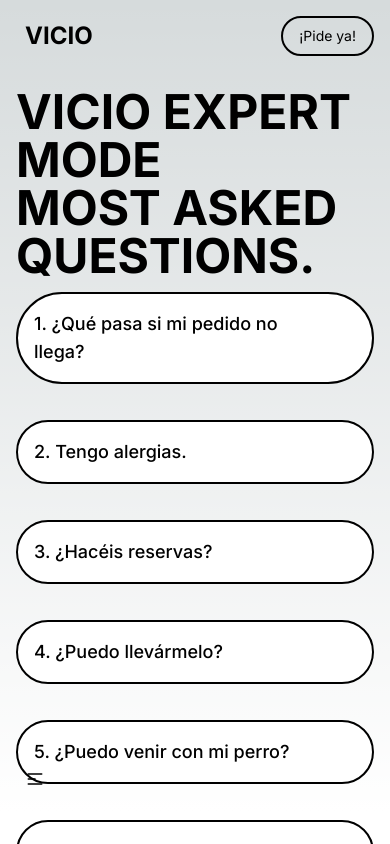
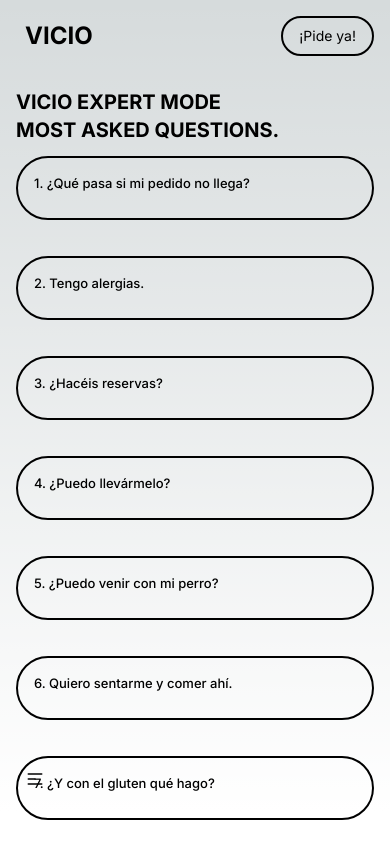
Before and after one commit to Shakib-Shajid/food-website, a Next.js app: page /faqs in a window 390 px wide. Shown: the top 844 px of the page. Built offline with nearby package versions, Linux system fonts and the light colour scheme.

Commit message:
qr part responsive added

```diff
--- a/src/app/faqs/page.jsx
+++ b/src/app/faqs/page.jsx
@@ -26,7 +26,7 @@ const Page = () => {
                 {/* Left Column: Questions */}
                 <div>
                     {/* Title: Vicio Expert Mode */}
-                    <h2 className='text-5xl font-bold uppercase'>
+                    <h2 className='text-xl md:text-5xl font-bold uppercase'>
                         Vicio expert mode <br />
                         MOST ASKED QUESTIONS.
                     </h2>
@@ -35,10 +35,10 @@ const Page = () => {
                             <div
                                 key={q.id}
                                 className={`collapse rounded-full border-black border-2 my-3 w-[420px]
-                                ${selectedQuestion?.id === q.id ? 'bg-black text-white' : 'bg-white text-black'}`}
+                                ${selectedQuestion?.id === q.id ? 'bg-black text-white' : 'bg-transparent text-black'}`}
                                 onClick={() => setSelectedQuestion(q)}
                             >
-                                <div className="collapse-title text-lg font-medium">
+                                <div className="collapse-title text-[13px] md:text-lg font-medium">
                                     {`${q.id}. ${q.question}`}
                                 </div>
                             </div>
@@ -53,7 +53,7 @@ const Page = () => {
             {selectedQuestion && (
                 <div>
                     <div
-                        className="absolute  bottom-24 right-0 w-1/4 rounded-t-lg rounded-l-lg  mr-3 p-4 bg-black text-white transition-all duration-500 transform "
+                        className="absolute  bottom-24 right-0 w-2/3 md:w-1/4 rounded-t-lg rounded-l-lg  mr-3 p-4 bg-black text-white transition-all duration-500 transform "
                         style={{ animation: "flyIn 0.5s forwards" }}
                     >
                         <p className="text-xs">{selectedQuestion.answer}</p>
--- a/src/app/page.js
+++ b/src/app/page.js
@@ -16,7 +16,7 @@ const page = () => {
         <GrabButton />
       </div>
       <div className="flex-shrink-0 md:flex ">
-          <BagImg />
+        <BagImg />
         <ORcode />
         <About />
         <ShoeBarCode />
--- a/src/components/Fvideo.jsx
+++ b/src/components/Fvideo.jsx
@@ -65,7 +65,7 @@ const Fvideo = () => {
     };
 
     return (
-        <div className='relative'>
+        <div className='relative border-blue-600 border'>
 
             <div className='grid grid-cols-3 gap-3'>
                 {/* First video container */}
--- a/src/components/GrabButton.jsx
+++ b/src/components/GrabButton.jsx
@@ -49,7 +49,7 @@ const DraggableButton = () => {
           position: "relative",
           cursor: isDragging ? "grabbing" : "grab",
         }}
-        className="bg-black text-red-600 text-5xl rounded-xl font-bold py-2 px-4 shadow-lg -rotate-[24deg] -left-[1000px] top-48  "
+        className="hidden md:visible bg-black text-red-600 text-5xl rounded-xl font-bold py-2 px-4 shadow-lg -rotate-[24deg] -left-[1000px] top-48  "
       >
         VICIO
       </div>
--- a/src/components/HorizontalScrollWrapper.jsx
+++ b/src/components/HorizontalScrollWrapper.jsx
@@ -27,7 +27,7 @@ export default function HorizontalScrollWrapper({ children }) {
   return (
     <div
       ref={scrollContainerRef}
-      className="h-[80vh] flex flex-row md:overflow-x-auto md:overflow-y-hidden"
+      className="h-[80vh] md:flex md:flex-row md:overflow-x-auto md:overflow-y-hidden"
     >
       {children}
     </div>
--- a/src/components/QRcode.jsx
+++ b/src/components/QRcode.jsx
@@ -8,11 +8,36 @@ const QRcode = () => {
     return (
         <div>
             <Link href="https://www.instagram.com/" className="group" target="_blank">
-                <div className="relative -left-56">
-                    <h3 className="text-[10px] text-end font-bold">DAILY DOSE <br />
+                <div className="relative md:-left-56">
+                    <h3 className="text-[10px] text-end font-bold hidden md:visible">DAILY DOSE <br />
                         OF VICIO HERE</h3>
-                    <Image src="/qr.png" width="70" height="70" alt="" className="mx-auto" />
-                    <div className="flex items-baseline group">
+                    <Image src="/qr.png" width="70" height="70" alt="" className="md:mx-auto hidden md:visible" />
+
+
+
+                    {/* small device */}
+                    <div className="relative w-full bg-black text-white p-4 ">
+                        <h1 className="text-4xl font-bold">VICIO</h1>
+
+                        <div className="absolute bottom-0 left-0 w-full bg-white text-black flex justify-between items-center p-2">
+                            <span className="font-bold text-2xl">VICIO CITIES</span>
+
+                            <div className="flex items-center">
+                                <div className="mr-2 text-[8px] text-center">
+                                    <span>SCAN THIS</span><br />
+                                    <span>AND ENJOY</span> <br />
+                                    <span className="text-xs font-bold">↗</span>
+                                </div>
+                                <Image src="/qr.png" alt="QR Code" width="30" height="300" className="w-12 h-12" />
+                            </div>
+
+                        </div>
+                    </div>
+
+
+
+                    {/* large device */}
+                    <div className="md:flex items-baseline group hidden md:visible">
                         <MdArrowOutward className="text-4xl transform transition-transform duration-500 group-hover:rotate-90" />
                         <FaInstagram className="text-3xl transform transition-transform duration-500 group-hover:-rotate-180" />
                     </div>
```
